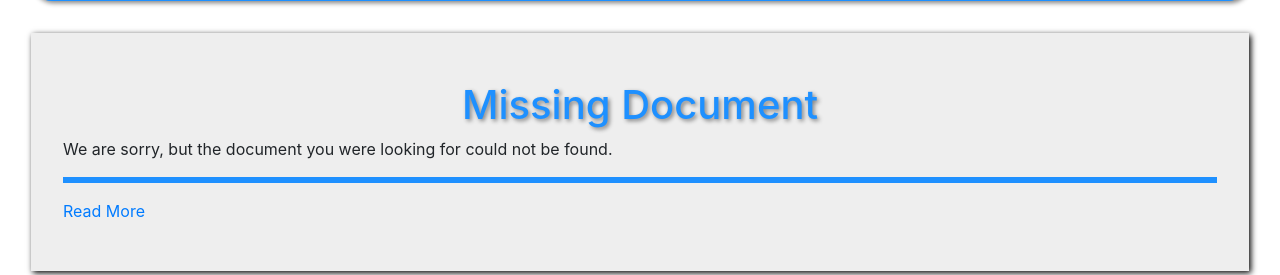
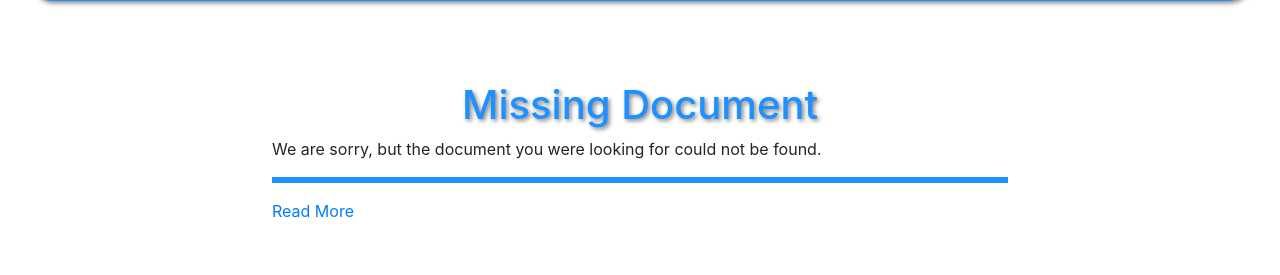
Before and after one commit to Mark-Seaman/Sensei-2019, a Django app: page /guide/1 in a window 1280 px wide. Shown: the part 264-539 px from the top of the page. Run offline with Django 3.2, Linux system fonts and the light colour scheme; some libraries are stand-ins or nearby versions.

Commit message:
Content is 800 px

```diff
--- a/static/css/guide.css
+++ b/static/css/guide.css
@@ -136,12 +136,13 @@ pre {
 }
 
 .content {
-    background-color: #eee;
-    box-shadow: 2px 2px 6px black;
+    /*background-color: #eee;*/
+    /*box-shadow: 2px 2px 6px black;*/
+    max-width:800px;
     padding: 2em;
     width: 100%;
-    margin: auto
-    text-align: center;
+    margin: auto;
+    /*text-align: center;*/
 }
 
 .form-error {
```
